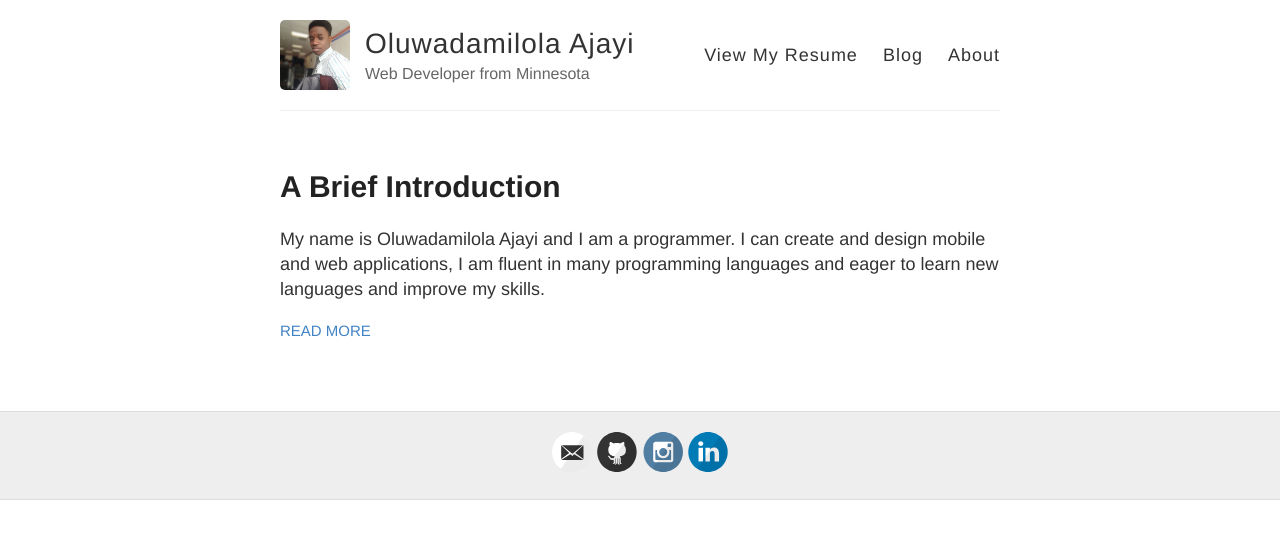
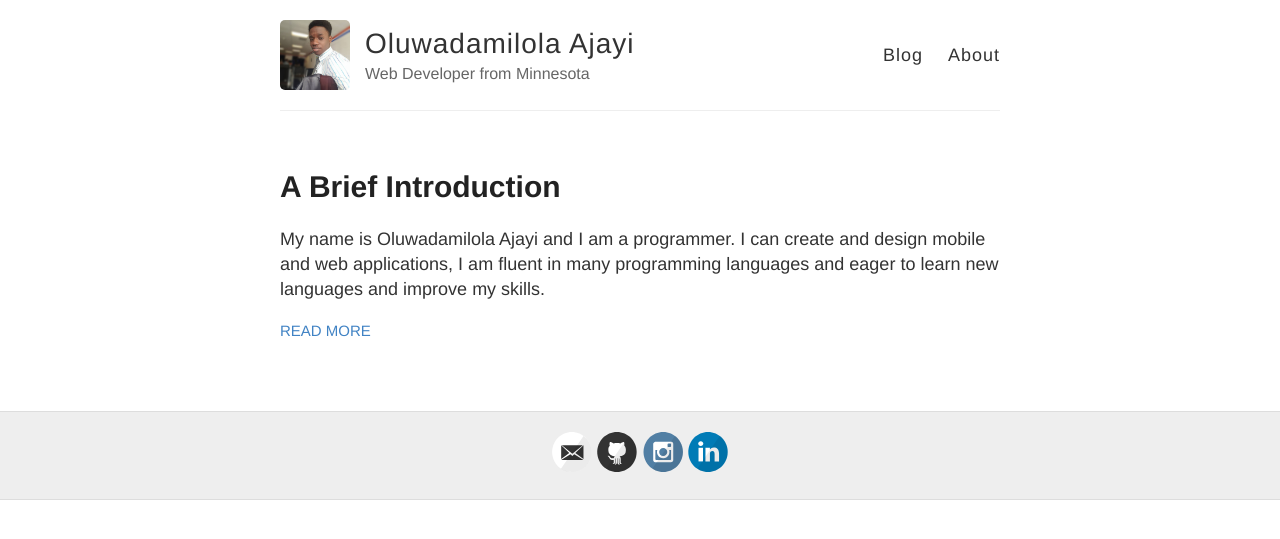
Before and after one commit to ajayiol/ajayiol.github.io, a Jekyll site: the page built from index.html, in a window 1280 px wide. Shown: the top 539 px of the page. Built offline with Jekyll 4.4.1, drawn with Linux system fonts in a browser that asks for light colours.

Commit message:
Update default.html

```diff
--- a/_layouts/default.html
+++ b/_layouts/default.html
@@ -27,7 +27,7 @@
           </div>
 
           <nav>
-            <a href="{{ site.baseurl }}/resume">View My Resume</a>
+
             <a href="{{ site.baseurl }}/">Blog</a>
             <a href="{{ site.baseurl }}/about">About</a>
           </nav>
```
